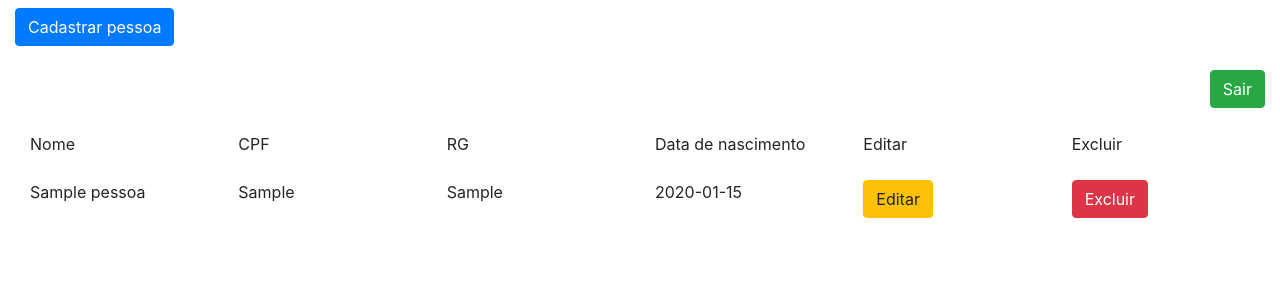
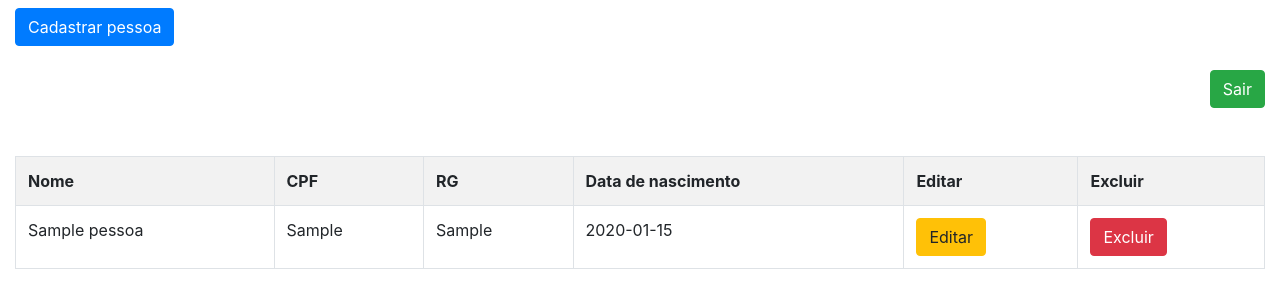
Before and after one commit to nicollaslopes/crud-php, a PHP site: page /view/painel.php in a window 1280 px wide. Shown: the top 308 px of the page. Run offline with PHP 8.4, Linux system fonts and the light colour scheme; a user stored in the database is signed in; tables that the repository leaves empty hold one stand-in row (values such as "Sample post").

Commit message:
ajustes na grid

```diff
--- a/view/painel.php
+++ b/view/painel.php
@@ -41,41 +41,44 @@
     <br>
   </form>
 
-  <div class="container-fluid">
+  <!-- <div class="container-fluid"> -->
 
-    <div class="row">
-      <div class="col">Nome</div>
-      <div class="col">CPF</div>
-      <div class="col">RG</div>
-      <div class="col">Data de nascimento</div>
-      <div class="col">Editar</div>
-      <div class="col">Excluir</div>
-      <div class="w-100"></div>
-      <br>
+    <table class="table table-hover table-striped table-bordered">
+      <tr>
+      <th>Nome</th>
+      <th>CPF</th>
+      <th>RG</th>
+      <th>Data de nascimento</th>
+      <th>Editar</th>
+      <th>Excluir</th>
+      </tr>
 
       <?php
         foreach($dadosPessoa as $dadoPessoa) {
             $idPessoa = $dadoPessoa['id'];
-            echo "<div class='col'>" . $dadoPessoa['nome'] . "</div>";
-            echo "<div class='col'>" . $dadoPessoa['cpf'] . "</div>";
-            echo "<div class='col'>" . $dadoPessoa['rg'] . "</div>";
-            echo "<div class='col'>" . $dadoPessoa['data_nascimento'] . "</div>";
-            echo "<div class='col'>";
+            echo "<tr>";
+            echo "<td>" . $dadoPessoa['nome'] . "</td>";
+            echo "<td>" . $dadoPessoa['cpf'] . "</td>";
+            echo "<td>" . $dadoPessoa['rg'] . "</td>";
+            echo "<td>" . $dadoPessoa['data_nascimento'] . "</td>";
+            echo "<td>";
             echo "<button type='button' data-id='{$idPessoa}'
                                         data-nome-id='{$dadoPessoa['nome']}'
                                         data-cpf-id='{$dadoPessoa['cpf']}'
                                         data-rg-id='{$dadoPessoa['rg']}'
                                         data-dtnascimento-id='{$dadoPessoa['data_nascimento']}'
               class='btn btn-default btn-warning' data-toggle='modal' data-target='#modalEdicao'>Editar</button>";
-            echo "</div>";
-            echo "<div class='col'>";
+            echo "</td>";
+            echo "<td>";
             echo "<button type='button' data-id='{$idPessoa}' class='btn btn-default btn-danger' data-toggle='modal' data-target='#modalExclusao'>Excluir</button>";
-            echo "</div>";
-            echo "<div class='w-100'></div>";
+            echo "</td>";
+            echo "</tr>";
             echo "<br>";
 
         }
       ?>
+
+      </table>
 
     </div>
   </div>
```
